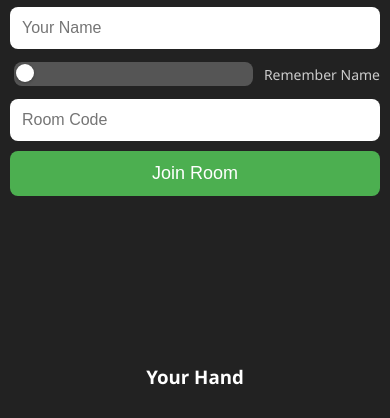
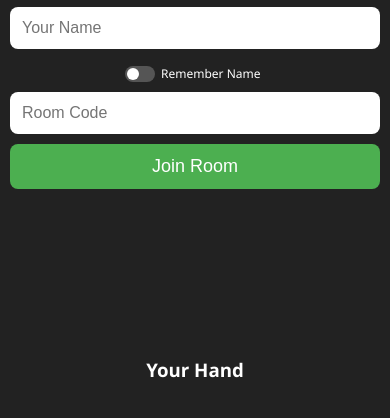
Before and after one commit to adenaan/Dums, a plain HTML site: page index.html in a window 390 px wide. Shown: the part 77-495 px from the top of the page. Drawn offline with nearby package versions, Linux system fonts and the light colour scheme; no server answers.

Commit message:
Update index.html

```diff
--- a/index.html
+++ b/index.html
@@ -30,7 +30,6 @@
       justify-content: center;
       width: 100%;
       max-width: 420px;
-      align-items: center;
     }
 
     #roomSection input {
@@ -56,61 +55,6 @@
 
     #roomSection button:hover {
       background: #45a049;
-    }
-
-    /* Toggle container */
-    .toggle-container {
-      display: flex;
-      align-items: center;
-      gap: 8px;
-      flex: 1 1 45%;
-      user-select: none;
-      cursor: pointer;
-    }
-
-    /* Hide the default checkbox */
-    .toggle-container input[type="checkbox"] {
-      appearance: none;
-      -webkit-appearance: none;
-      width: 42px;
-      height: 22px;
-      background: #555;
-      border-radius: 12px;
-      position: relative;
-      outline: none;
-      cursor: pointer;
-      transition: background-color 0.3s ease;
-      flex-shrink: 0;
-    }
-
-    /* The knob */
-    .toggle-container input[type="checkbox"]::before {
-      content: "";
-      position: absolute;
-      top: 2px;
-      left: 2px;
-      width: 18px;
-      height: 18px;
-      background: white;
-      border-radius: 50%;
-      transition: transform 0.3s ease;
-      box-shadow: 0 1px 3px rgba(0,0,0,0.3);
-    }
-
-    /* Checked state */
-    .toggle-container input[type="checkbox"]:checked {
-      background: #4caf50;
-    }
-
-    .toggle-container input[type="checkbox"]:checked::before {
-      transform: translateX(20px);
-    }
-
-    /* Label text */
-    .toggle-container label {
-      font-size: 14px;
-      color: #ccc;
-      user-select: none;
     }
 
     #gameStatus {
@@ -212,6 +156,92 @@
     .modal-content button:hover {
       background: #45a049;
     }
+
+    /* Toggle switch container */
+    .toggle-switch {
+      display: flex;
+      align-items: center;
+      gap: 8px;
+      font-size: 14px;
+      color: white;
+      user-select: none;
+      cursor: pointer;
+      flex: 1 1 100%;
+      max-width: 150px;
+      margin-top: 6px;
+    }
+
+    /* Hide default checkbox */
+    .toggle-switch input[type="checkbox"] {
+      opacity: 0;
+      width: 0;
+      height: 0;
+      position: absolute;
+    }
+
+    /* The slider */
+    .slider {
+      position: relative;
+      width: 36px;
+      height: 18px;
+      background-color: #555;
+      border-radius: 18px;
+      transition: background-color 0.3s;
+      flex-shrink: 0;
+    }
+
+    /* The circle inside slider */
+    .slider::before {
+      content: "";
+      position: absolute;
+      width: 14px;
+      height: 14px;
+      left: 2px;
+      top: 2px;
+      background-color: white;
+      border-radius: 50%;
+      transition: transform 0.3s;
+    }
+
+    /* Checked state */
+    .toggle-switch input:checked + .slider {
+      background-color: #4caf50;
+    }
+
+    .toggle-switch input:checked + .slider::before {
+      transform: translateX(18px);
+    }
+
+    /* Optional label text styling */
+    .label-text {
+      user-select: none;
+      white-space: nowrap;
+    }
+
+    /* Responsive tweaks */
+    @media (max-width: 480px) {
+      .toggle-switch {
+        font-size: 12px;
+        max-width: 140px;
+        gap: 6px;
+      }
+
+      .slider {
+        width: 30px;
+        height: 16px;
+      }
+
+      .slider::before {
+        width: 12px;
+        height: 12px;
+        top: 2px;
+        left: 2px;
+      }
+
+      .toggle-switch input:checked + .slider::before {
+        transform: translateX(14px);
+      }
+    }
   </style>
 </head>
 <body>
@@ -219,10 +249,12 @@
   <div id="roomSection">
     <input id="playerName" placeholder="Your Name" autocomplete="off" />
 
-    <div class="toggle-container" title="Remember your name for next time">
+    <!-- Remember Name Toggle -->
+    <label class="toggle-switch" title="Remember Name">
       <input type="checkbox" id="rememberNameToggle" />
-      <label for="rememberNameToggle">Remember Name</label>
-    </div>
+      <span class="slider"></span>
+      <span class="label-text">Remember Name</span>
+    </label>
 
     <input id="roomCode" placeholder="Room Code" autocomplete="off" />
     <button onclick="joinRoom()">Join Room</button>
@@ -272,39 +304,7 @@
     const blockedCloseBtn = document.getElementById("blockedCloseBtn");
 
     const playerNameInput = document.getElementById("playerName");
-    const rememberNameToggle = document.getElementById("rememberNameToggle");
-
-    // Load remembered name if available
-    window.addEventListener("DOMContentLoaded", () => {
-      const savedName = localStorage.getItem("dominoPlayerName");
-      if (savedName) {
-        playerNameInput.value = savedName;
-        rememberNameToggle.checked = true;
-      }
-    });
-
-    // Save or remove name based on toggle
-    rememberNameToggle.addEventListener("change", () => {
-      if (rememberNameToggle.checked) {
-        if (playerNameInput.value.trim()) {
-          localStorage.setItem("dominoPlayerName", playerNameInput.value.trim());
-        }
-      } else {
-        localStorage.removeItem("dominoPlayerName");
-      }
-    });
-
-    // Update saved name if typing while toggle is on
-    playerNameInput.addEventListener("input", () => {
-      if (rememberNameToggle.checked) {
-        const val = playerNameInput.value.trim();
-        if (val) {
-          localStorage.setItem("dominoPlayerName", val);
-        } else {
-          localStorage.removeItem("dominoPlayerName");
-        }
-      }
-    });
+    const rememberToggle = document.getElementById("rememberNameToggle");
 
     restartBtn.onclick = () => {
       location.reload();
@@ -449,6 +449,33 @@
       if (tile && !isPlayable(tile)) return;
       socket.emit("play-tile", { roomCode: currentRoom, tile });
     }
+
+    // Remember Name toggle functionality
+
+    // On page load, check localStorage and update input & toggle
+    window.addEventListener("DOMContentLoaded", () => {
+      const savedName = localStorage.getItem("dominoPlayerName");
+      if (savedName) {
+        playerNameInput.value = savedName;
+        rememberToggle.checked = true;
+      }
+    });
+
+    // Save or remove name from localStorage when toggle changes or input changes
+    rememberToggle.addEventListener("change", () => {
+      if (rememberToggle.checked) {
+        localStorage.setItem("dominoPlayerName", playerNameInput.value.trim());
+      } else {
+        localStorage.removeItem("dominoPlayerName");
+      }
+    });
+
+    // Update stored name as user types, only if toggle is ON
+    playerNameInput.addEventListener("input", () => {
+      if (rememberToggle.checked) {
+        localStorage.setItem("dominoPlayerName", playerNameInput.value.trim());
+      }
+    });
   </script>
 </body>
 </html>
```
